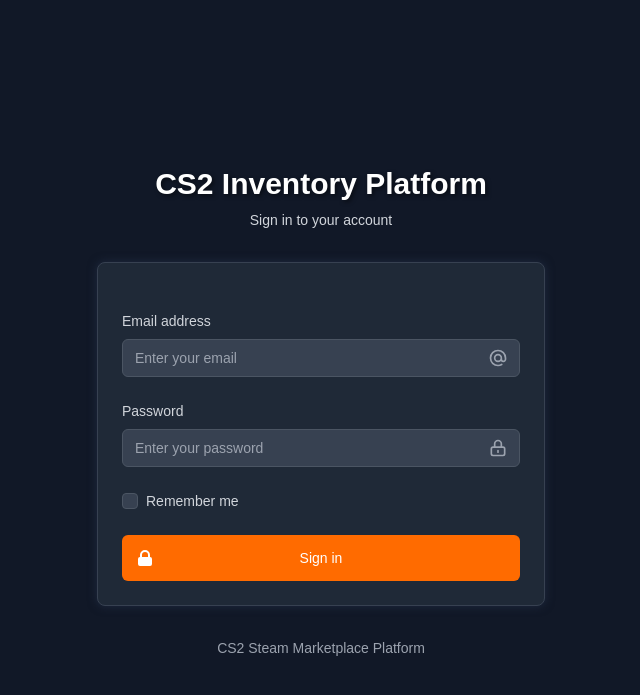
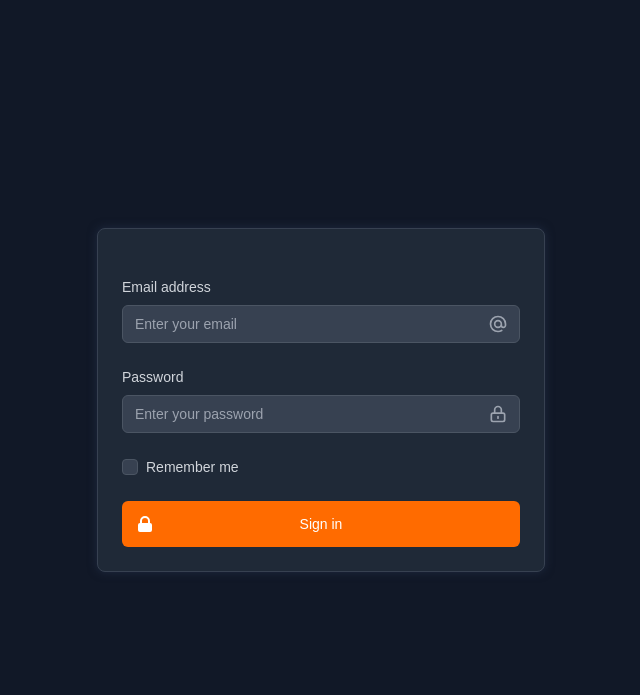
Before and after one commit to cs2invman/inventory-manager, a Symfony app: template templates/security/login.html.twig in a window 1280 px wide. Shown: the top 695 px of the page, without its empty margins (319-959 px from the left). Run offline with Twig, Linux system fonts and the light colour scheme; the template is opened without the code that fills it, so the values that code supplies are empty; style sheets or scripts are compiled from the project's sources; some libraries are stand-ins or nearby versions.

Commit message:
Remove header and footer text from login page

```diff
--- a/templates/security/login.html.twig
+++ b/templates/security/login.html.twig
@@ -5,15 +5,6 @@
 {% block body %}
 <div class="min-h-screen bg-gradient-steam flex items-center justify-center py-12 px-4 sm:px-6 lg:px-8">
     <div class="max-w-md w-full space-y-8">
-        <div class="text-center">
-            <h2 class="mt-6 text-3xl font-extrabold text-white text-shadow">
-                CS2 Inventory Platform
-            </h2>
-            <p class="mt-2 text-sm text-gray-300">
-                Sign in to your account
-            </p>
-        </div>
-
         {% if error %}
             <div class="alert-error">
                 <div class="flex">
@@ -107,12 +98,6 @@
                 </div>
             </form>
         </div>
-
-        <div class="text-center">
-            <p class="text-sm text-gray-400">
-                CS2 Steam Marketplace Platform
-            </p>
-        </div>
     </div>
 </div>
 {% endblock %}
```
